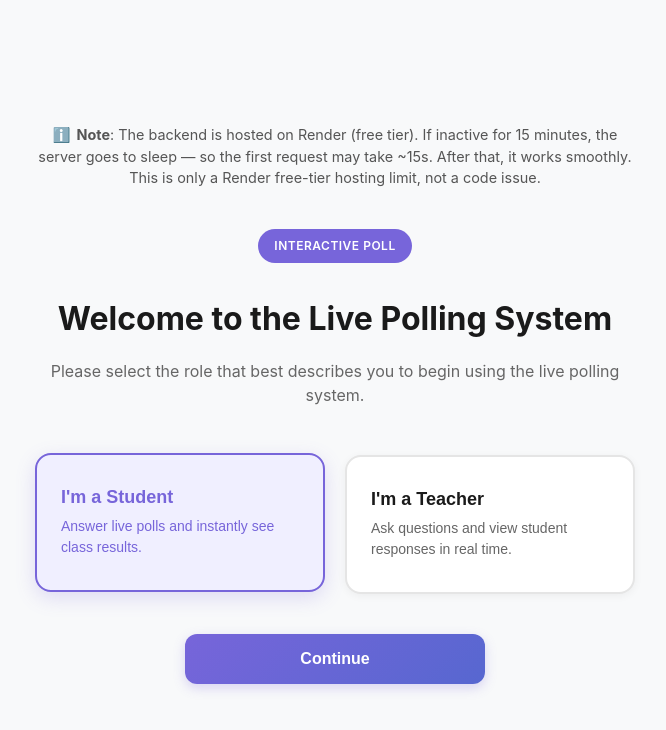
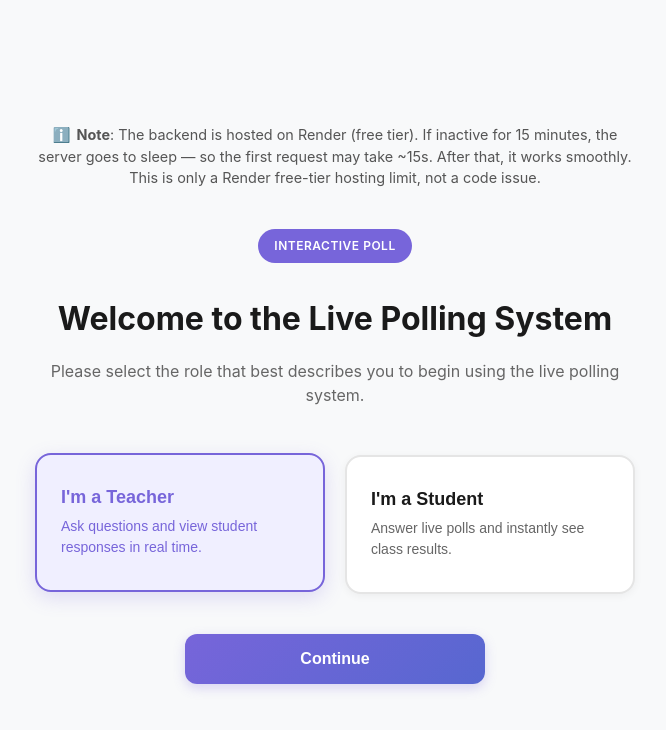
Before and after one commit to geetanjali9361/Live-polling-system, a React (Vite) app in the folder frontend/live-poll-frontend/: page / in a window 1280 px wide. Shown: the top 730 px of the page, without its empty margins (305-971 px from the left). Built offline with nearby package versions, Linux system fonts and the light colour scheme; no server answers.

Commit message:
updated homepage

```diff
--- a/frontend/live-poll-frontend/src/pages/roleSelect.jsx
+++ b/frontend/live-poll-frontend/src/pages/roleSelect.jsx
@@ -3,7 +3,7 @@ import { usePoll } from '../context/pollContext';
 
 export default function RoleSelect({ onContinue }) {
   const { setRole } = usePoll();
-  const [tempRole, setTempRole] = useState('student');
+  const [tempRole, setTempRole] = useState('teacher');
 
   return (
 
@@ -25,20 +25,22 @@ export default function RoleSelect({ onContinue }) {
 
         <div className="role-cards-horizontal">
   <button
+    className={`role-card ${tempRole === 'teacher' ? 'active' : ''}`}
+    onClick={() => setTempRole('teacher')}
+  >
+    <h3>I'm a Teacher</h3>
+    <p>Ask questions and view student responses in real time.</p>
+  </button>
+
+  <button
     className={`role-card ${tempRole === 'student' ? 'active' : ''}`}
     onClick={() => setTempRole('student')}
   >
     <h3>I'm a Student</h3>
     <p>Answer live polls and instantly see class results.</p>
   </button>
-          <button
-            className={`role-card ${tempRole === 'teacher' ? 'active' : ''}`}
-            onClick={() => setTempRole('teacher')}
-          >
-            <h3>I'm a Teacher</h3>
-            <p>Ask questions and view student responses in real time.</p>
-          </button>
 </div>
+
 
         <button className="primary" onClick={() => { setRole(tempRole); onContinue(); }}>
           Continue
```
Lines whose indentation alone changed are shown as unchanged.
